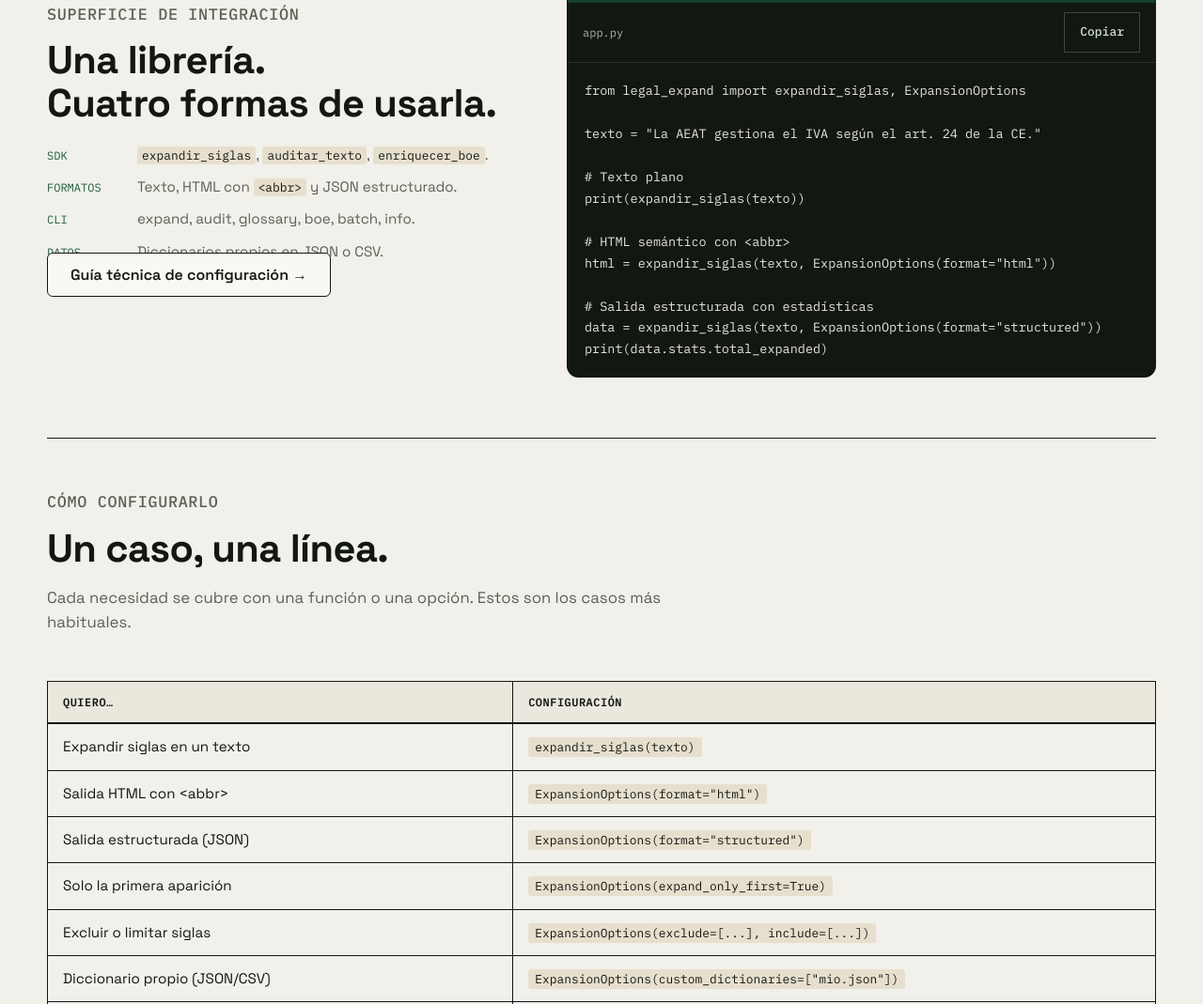
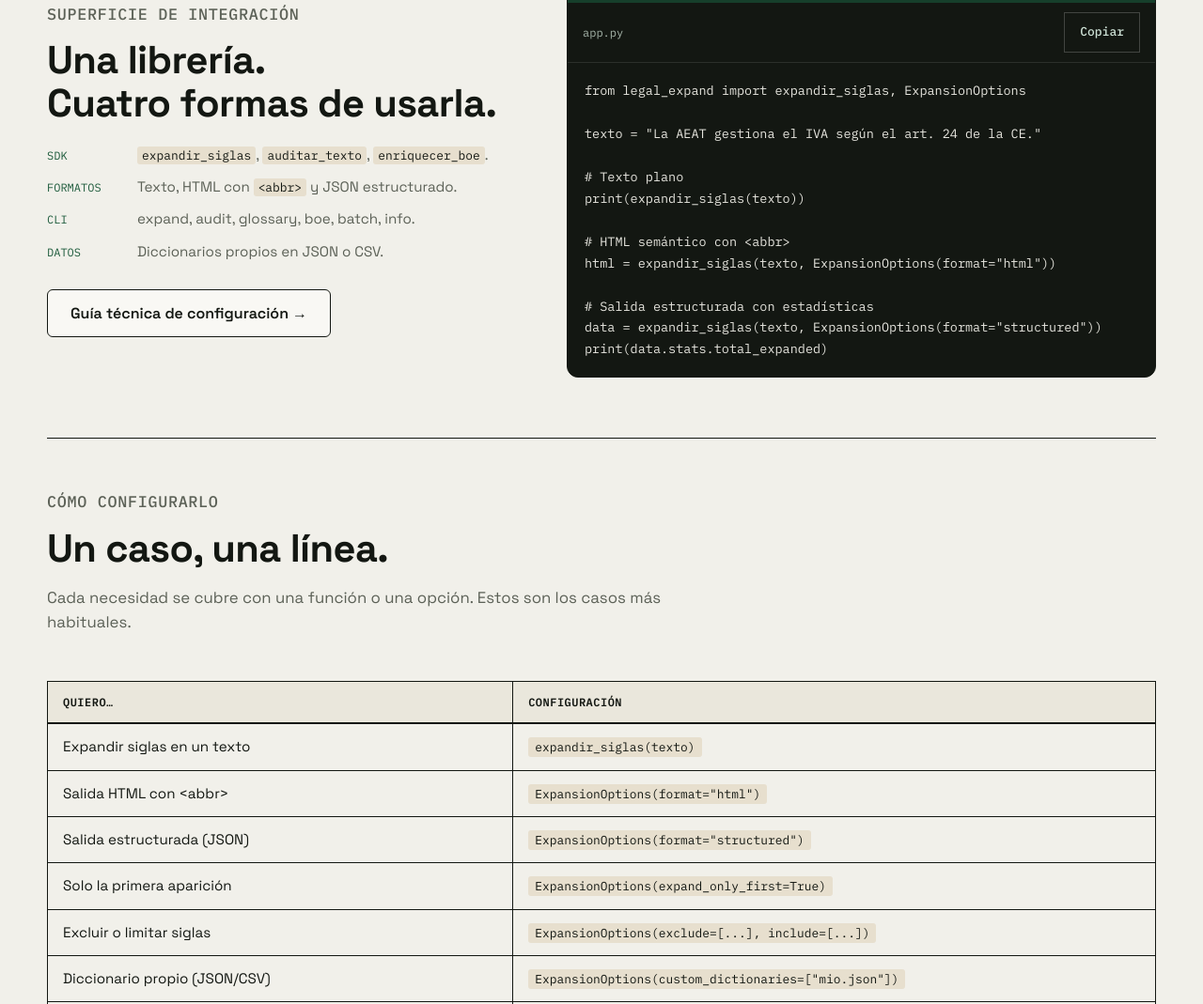
Before and after one commit to 686f6c61/pypi-legal-expand, an Astro site in the folder site/: page / in a window 1280 px wide. Shown: the part 5174-6243 px from the top of the page at 94% size. Built offline with nearby package versions, Linux system fonts and the light colour scheme; Astro itself is replaced by a stand-in of ours.

Commit message:
fix(site): el boton de la guia ya no se solapa con la lista de integracion

```diff
--- a/site/src/pages/index.astro
+++ b/site/src/pages/index.astro
@@ -268,7 +268,7 @@ legal-expand batch ./entrada ./salida`,
             <li><span class="contract-label">CLI</span><span class="contract-copy">expand, audit, glossary, boe, batch, info.</span></li>
             <li><span class="contract-label">Datos</span><span class="contract-copy">Diccionarios propios en JSON o CSV.</span></li>
           </ul>
-          <a class="secondary-action" href="/docs.html" style="margin-top:24px">Guía técnica de configuración →</a>
+          <a class="secondary-action" href="/docs.html" style="display:inline-block;margin-top:28px">Guía técnica de configuración →</a>
         </div>
 
         <div class="code-workbench">
```
